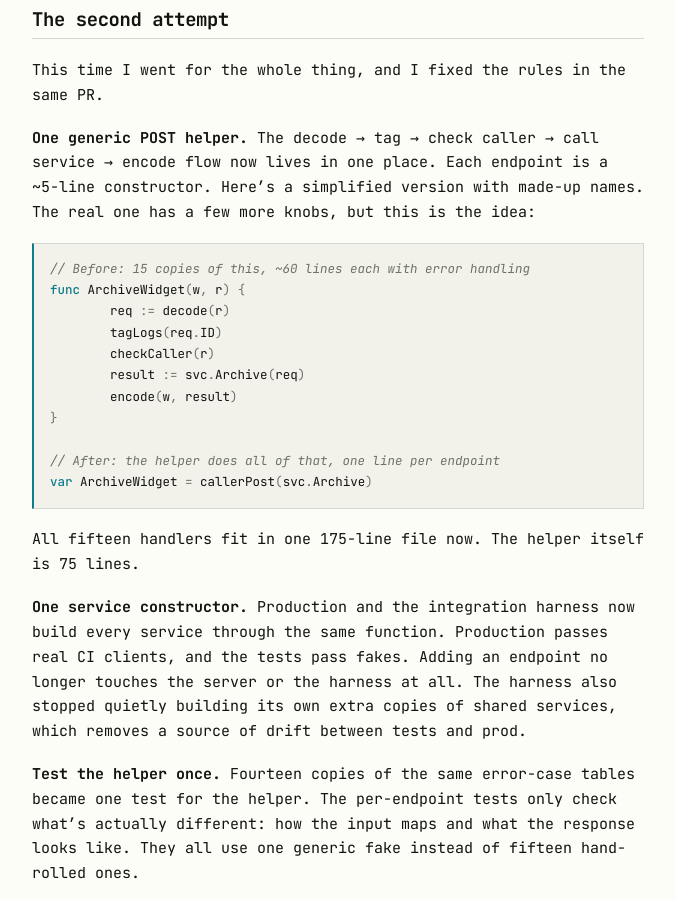
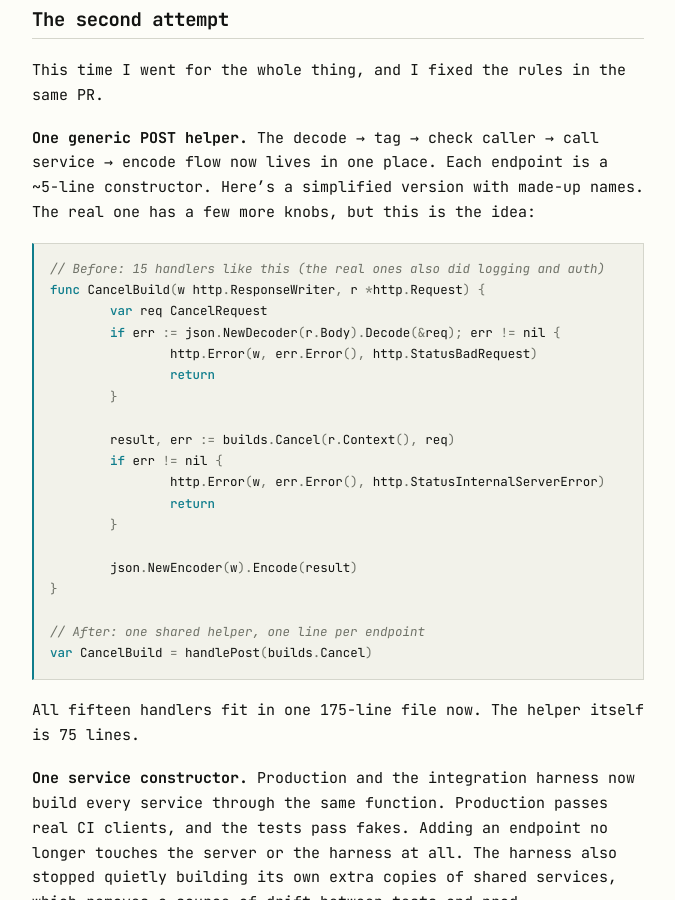
Before and after one commit to jasonrhaas/jasonrhaas.github.io, a Jekyll site: the page built from _posts/2026-11-24-the-ai-followed-my-rules.markdown, in a window 1280 px wide and 900 px high, scrolled down 2635 px. Shown: the whole window, without its empty margins (152-827 px from the left). Built offline with Jekyll 4.4.1, drawn with Linux system fonts in a browser that asks for light colours.

Commit message:
Use a valid, readable Go before/after in the refactor post

````diff
--- a/_posts/2026-11-24-the-ai-followed-my-rules.markdown
+++ b/_posts/2026-11-24-the-ai-followed-my-rules.markdown
@@ -88,17 +88,25 @@ Here's a simplified version with made-up names. The real one has a few more
 knobs, but this is the idea:
 
 ```go
-// Before: 15 copies of this, ~60 lines each with error handling
-func ArchiveWidget(w, r) {
-	req := decode(r)
-	tagLogs(req.ID)
-	checkCaller(r)
-	result := svc.Archive(req)
-	encode(w, result)
+// Before: 15 handlers like this (the real ones also did logging and auth)
+func CancelBuild(w http.ResponseWriter, r *http.Request) {
+	var req CancelRequest
+	if err := json.NewDecoder(r.Body).Decode(&req); err != nil {
+		http.Error(w, err.Error(), http.StatusBadRequest)
+		return
+	}
+
+	result, err := builds.Cancel(r.Context(), req)
+	if err != nil {
+		http.Error(w, err.Error(), http.StatusInternalServerError)
+		return
+	}
+
+	json.NewEncoder(w).Encode(result)
 }
 
-// After: the helper does all of that, one line per endpoint
-var ArchiveWidget = callerPost(svc.Archive)
+// After: one shared helper, one line per endpoint
+var CancelBuild = handlePost(builds.Cancel)
 ```
 
 All fifteen handlers fit in one 175-line file now. The helper itself is 75
````
